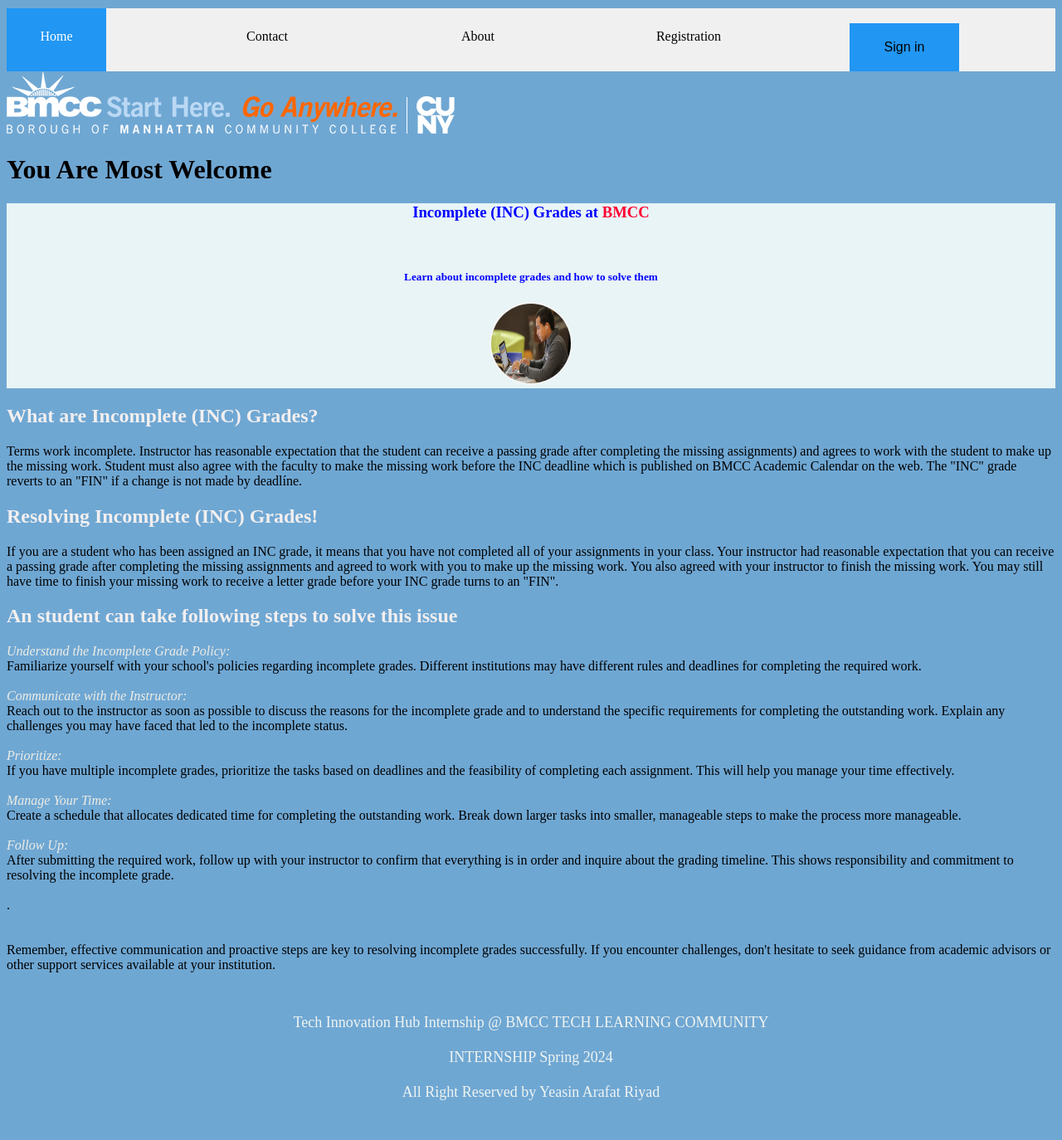
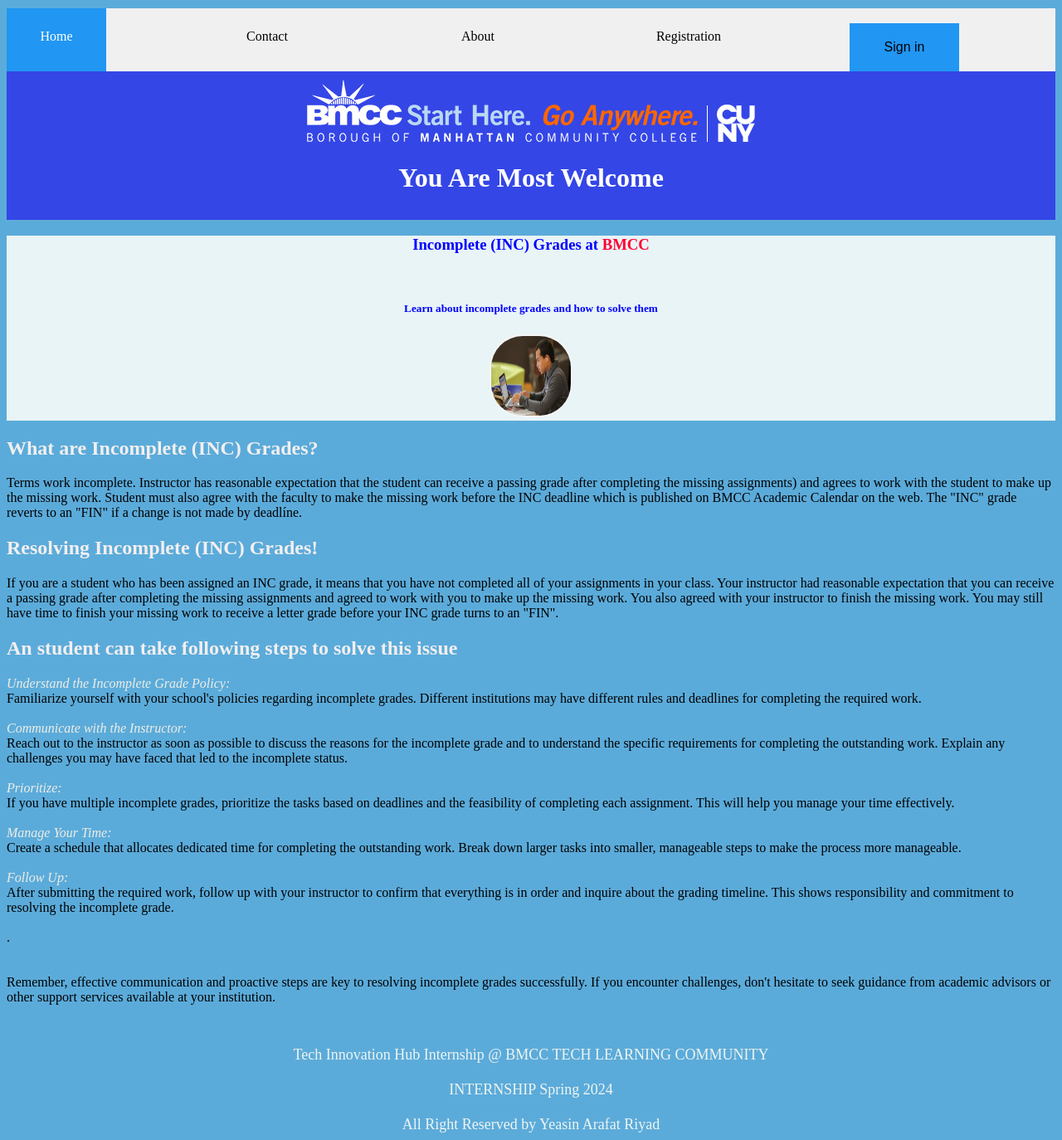
Before and after one commit to Riyad291/Riyad291.github.io, a PHP site: page / in a window 1280 px wide. Shown: the whole page at 83% size. Before the commit the page ends 1326 px from the top, so only its background shows below. Run offline with PHP 8.4, Linux system fonts and the light colour scheme; some libraries are stand-ins or nearby versions.

Commit message:
Update style.css

```diff
--- a/styles/style.css
+++ b/styles/style.css
@@ -3,7 +3,7 @@
     box-sizing: border-box;
 }
 body{
-    background-color: rgb(111, 167, 211);
+    background-color:#5babda;
 }
 .Homebar{
     overflow: hidden;
@@ -58,11 +58,18 @@ nav input[type=text],input[type=password]{
 /* Header design section */
  nav{
     margin-top: 10px;
-    background-color:#f0f0f1;
+    background-color: #f0f0f1;
     display: flex;
     justify-content: space-between;
 }
+header {
+    background-color: #3446e6;
+    color: #fff;
+    padding: 10px;
+    text-align: center;
+}
 .headertext{
+    justify-content: center;
     color:blue
 }
 .navstyle{
@@ -80,7 +87,7 @@ nav input[type=text],input[type=password]{
 /* Working with section one  */
 .firstpart{
     background-color: rgb(232, 244, 246);
-    margin-top: 10px;
+    margin-top: 0px;
     text-align: center;
     color: blue;
 }
@@ -89,7 +96,7 @@ nav input[type=text],input[type=password]{
 }
 .imagestudent{
     border: 2px solid whitesmoke;
-    border-radius: 60px;
+    border-radius: 40px;
 }
 .questions{
     color:rgb(242, 239, 239);
```
